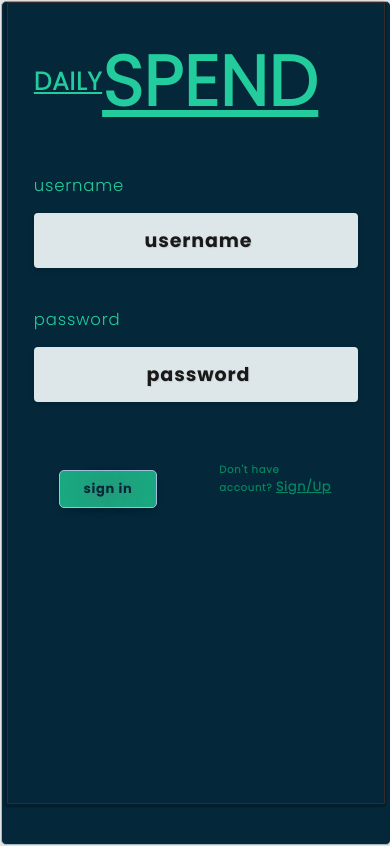
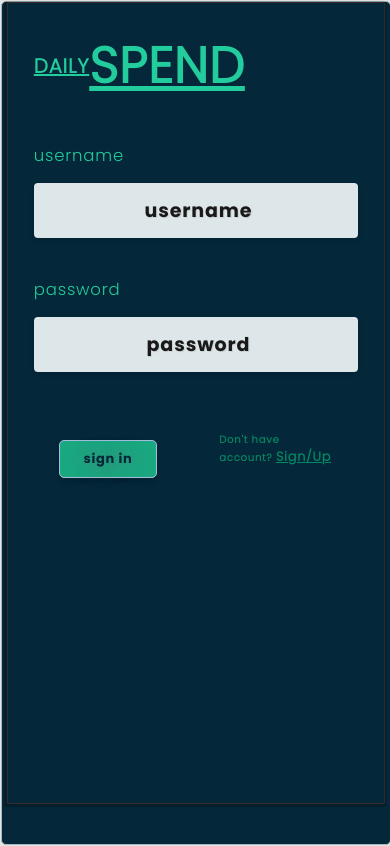
Before and after one commit to arjunaNR-gf/DailySpendLocal, a React (Create React App) app: page / in a window 390 px wide. Built offline with nearby package versions, Linux system fonts and the light colour scheme.

Commit message:
made changes to ui on daily observation part 01

```diff
--- a/src/Pages/Payment/PayUpdate.jsx
+++ b/src/Pages/Payment/PayUpdate.jsx
@@ -18,7 +18,6 @@ const PayUpdate = (profileData) => {
     const [lastupdateInfo, setLastUpdateInfo] = useState()
     const [listActive, setListActive] = useState(false);
     const [flag, setflag] = useState(0)
-
     const [dataStoreDb, setDataStoreDb] = useState([])
 
 
@@ -176,7 +175,7 @@ const PayUpdate = (profileData) => {
         }, 20);
     }
 
-    const [notification, setNotification] = useState({ activeStatus: true, subject: 'Payment Info Added Successfully....!' })
+    const [notification, setNotification] = useState({ activeStatus: false, subject: 'Payment Info Added Successfully....!' })
 
     const Clear_data = () => {
         setItem({ paymentDate: '', Item_Name: '', Spent_Price: '' })
--- a/src/Pages/SignIn/index.css
+++ b/src/Pages/SignIn/index.css
@@ -130,18 +130,18 @@ h1 {
 
 
   .sign-in-main>h4 {
-    font-size: 18px;
+    font-size: 16px;
   }
 
 
   .sign--logo--name>h3,
   h1 {
-    font-size: 70px;
+    font-size: 50px;
   }
 
     .sign--logo--name>h2
     {
-      font-size: 25px;
+      font-size: 20px;
     }
   .form-devider.btn-footer {
     margin-top: 2.05rem;
```
